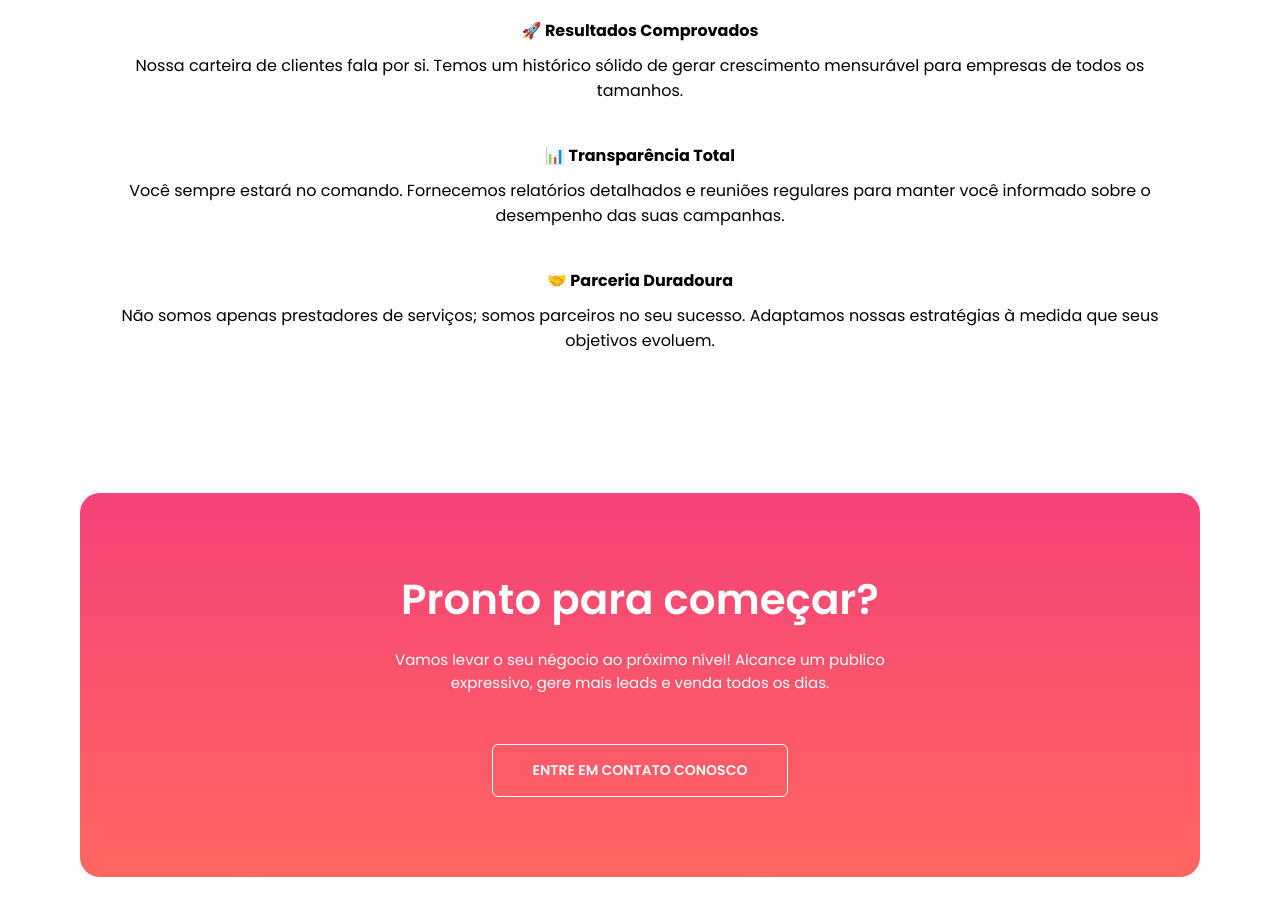
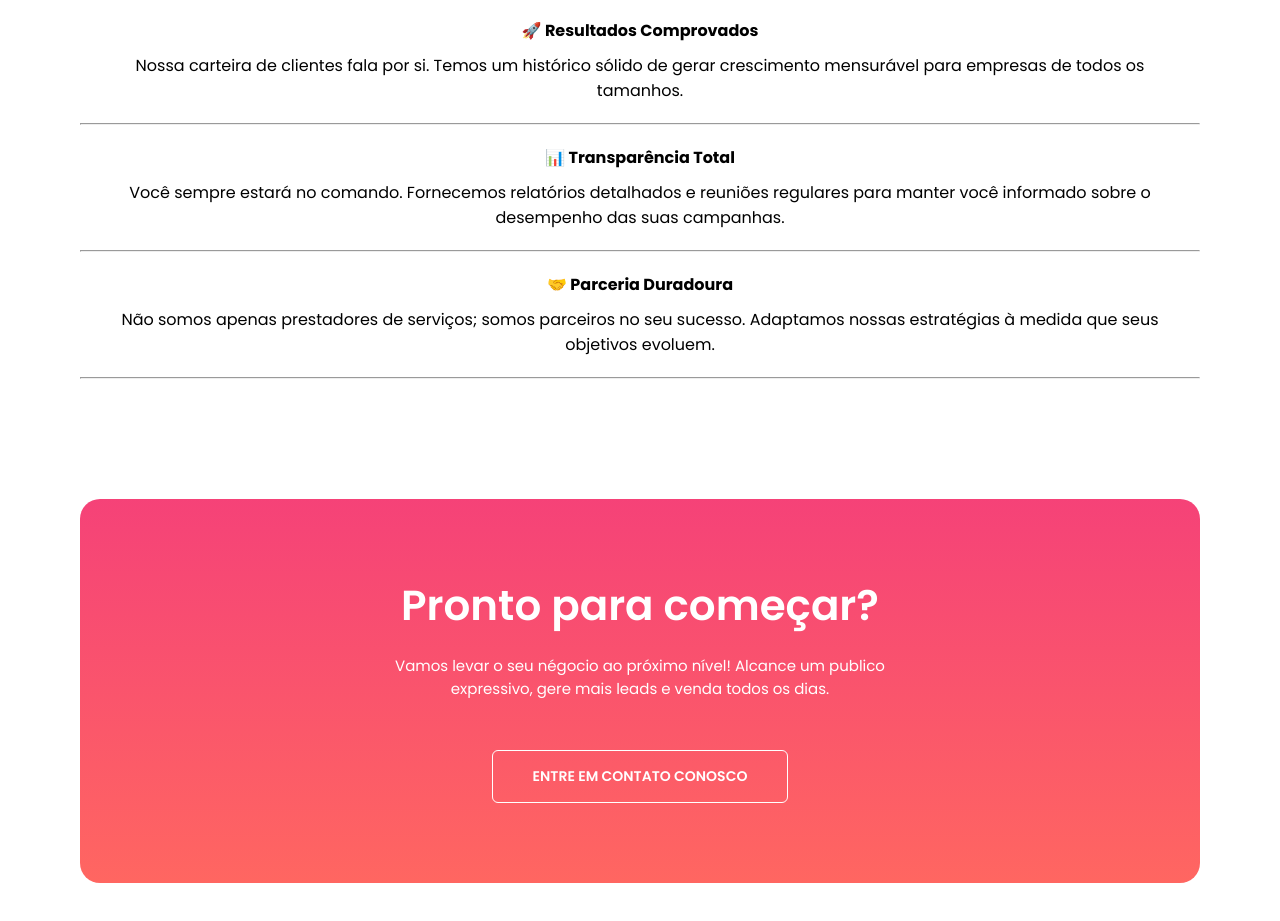
Before and after one commit to relicote/projetos_hagae, a plain HTML site: page index.html in a window 1280 px wide. Shown: the part 3760-4681 px from the top of the page. Drawn offline with nearby package versions, Linux system fonts and the light colour scheme.

Commit message:
att
finalizado sessão "why-us"

```diff
--- a/index.html
+++ b/index.html
@@ -463,7 +463,7 @@
                 </div>
               </div>
             </li>
-
+<hr>
             <li>
               <div class="why-us-card">
                 <p>📊 Transparência Total</p>
@@ -475,7 +475,7 @@
                 </div>
               </div>
             </li>
-
+<hr>
             <li>
               <div class="why-us-card">
                 <p>🤝 Parceria Duradoura</p>
@@ -485,6 +485,7 @@
                 </div>
               </div>
             </li>
+<hr>
             </ul>
           </div>
 
```
